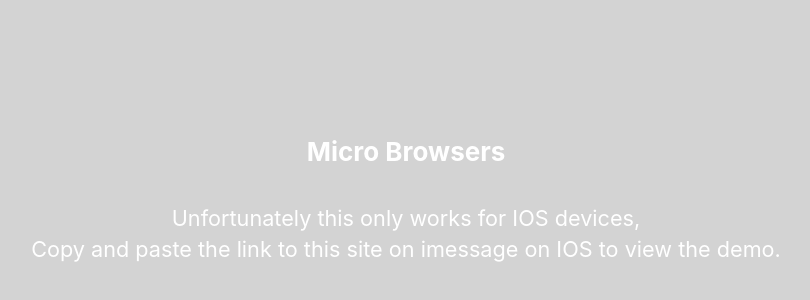
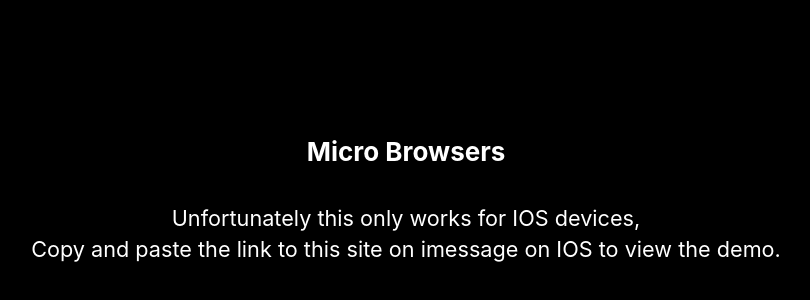
Before and after one commit to Developerayo/reactjs-micro-browser, a React (Create React App) app: page / in a window 1280 px wide. Shown: the part 218-518 px from the top of the page, without its empty margins (234-1044 px from the left). Built offline with nearby package versions, Linux system fonts and the light colour scheme.

Commit message:
add react dom to yarn and fix bg

```diff
--- a/src/App.css
+++ b/src/App.css
@@ -5,7 +5,7 @@
 }
 
 .App-header {
-  background-color: lightgrey;
+  background-color: black;
   min-height: 100vh;
   display: flex;
   flex-direction: column;
```
Also changed, not shown: 1 other file (tests, documents, lock files or other folders).
